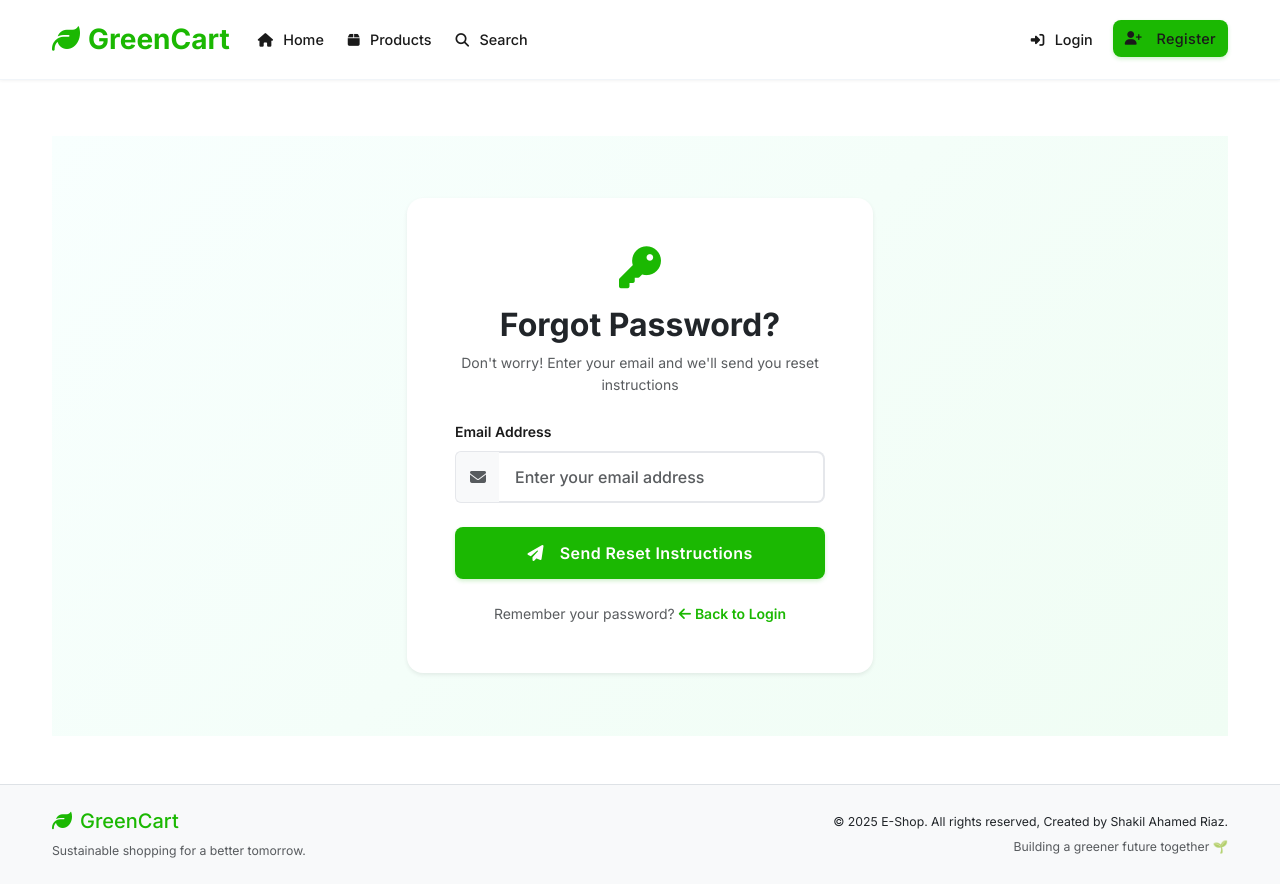
After one commit to shakilahamedriaz/E-Commerce-Application, a Django app: page /password-reset/ in a window 1280 px wide. The commit adds this page. Run offline with Django 5.2, Linux system fonts and the light colour scheme.

Commit message:
feat: forget pass verification is completed

```diff
--- a/e_shop/shop/forms.py
+++ b/e_shop/shop/forms.py
@@ -222,3 +222,50 @@ class AdvancedSearchForm(forms.Form):
         required=False,
         widget=forms.Select(attrs={'class': 'form-control'})
     )
+
+
+# Password Reset Forms
+class PasswordResetRequestForm(forms.Form):
+    email = forms.EmailField(
+        label="Email Address",
+        widget=forms.EmailInput(attrs={
+            'class': 'form-control',
+            'placeholder': 'Enter your email address',
+            'autocomplete': 'email'
+        })
+    )
+
+    def clean_email(self):
+        email = self.cleaned_data.get('email')
+        if not User.objects.filter(email=email).exists():
+            raise forms.ValidationError("No account found with this email address.")
+        return email
+
+
+class SetNewPasswordForm(forms.Form):
+    password1 = forms.CharField(
+        label="New Password",
+        widget=forms.PasswordInput(attrs={
+            'class': 'form-control',
+            'placeholder': 'Enter your new password'
+        }),
+        min_length=8,
+        help_text="Password must be at least 8 characters long."
+    )
+    password2 = forms.CharField(
+        label="Confirm New Password",
+        widget=forms.PasswordInput(attrs={
+            'class': 'form-control',
+            'placeholder': 'Confirm your new password'
+        })
+    )
+
+    def clean(self):
+        cleaned_data = super().clean()
+        password1 = cleaned_data.get('password1')
+        password2 = cleaned_data.get('password2')
+
+        if password1 and password2:
+            if password1 != password2:
+                raise forms.ValidationError("The two password fields must match.")
+        return cleaned_data
--- a/e_shop/shop/urls.py
+++ b/e_shop/shop/urls.py
@@ -7,6 +7,10 @@ urlpatterns = [
     path('login/', views.login_view, name="login"),
     path('register/', views.register_view, name="register"),
     path('logout/', views.logout_view, name="logout"),
+
+    # Password Reset URLs
+    path('password-reset/', views.password_reset_request, name='password_reset_request'),
+    path('password-reset-confirm/<uidb64>/<token>/', views.password_reset_confirm, name='password_reset_confirm'),
 
     path('', views.home, name='home'),
     path('products/', views.product_list, name='product_list'),
--- a/e_shop/shop/views.py
+++ b/e_shop/shop/views.py
@@ -4,11 +4,11 @@ from django.contrib.auth import login, logout, authenticate
 from .models import Category, Product, Rating, Cart, CartItem, Order, OrderItem, Wishlist, StockAlert, UserNotification, ProductReview, UserImpact, Badge, UserBadge, EnvironmentalImpact
 from .services.alternatives import greener_alternative, swap_ladder
 from django.contrib import messages
-from .forms import UserRegistrationForm, UserLoginForm, RatingForm, CheckoutForm, ProductReviewForm, StockAlertForm, AdvancedSearchForm
+from .forms import UserRegistrationForm, UserLoginForm, RatingForm, CheckoutForm, ProductReviewForm, StockAlertForm, AdvancedSearchForm, PasswordResetRequestForm, SetNewPasswordForm
 from django.contrib.auth.decorators import login_required
 from django.db.models import Q, Min, Max, Avg, Count
 from django.contrib.auth.decorators import login_required
-from .utils import generate_sslcommerz_payment, send_order_confirmation_email
+from .utils import generate_sslcommerz_payment, send_order_confirmation_email, send_password_reset_email
 from decimal import Decimal
 from .services.budget import budget_status, update_budget
 from .services.simulator import project_scenario
@@ -25,6 +25,10 @@ from .services.carbon_intelligence import (
 from django.http import JsonResponse
 from django.core.paginator import Paginator
 from django.utils import timezone
+from django.contrib.auth.tokens import default_token_generator
+from django.utils.http import urlsafe_base64_decode
+from django.utils.encoding import force_str
+from django.contrib.auth.models import User
 
 
 
@@ -1018,3 +1022,71 @@ def enhanced_product_detail(request, slug):
         'alternative': alternative,
         'ladder': ladder,
     })
+
+
+# =================== Password Reset Views =================== #
+
+def password_reset_request(request):
+    """Handle password reset request"""
+    if request.method == 'POST':
+        form = PasswordResetRequestForm(request.POST)
+        if form.is_valid():
+            email = form.cleaned_data['email']
+            try:
+                # Handle multiple users with same email - get the first one
+                user = User.objects.filter(email=email).first()
+                if user:
+                    email_sent = send_password_reset_email(user, request)
+                    if email_sent:
+                        messages.success(request,
+                            f'Password reset instructions have been sent to {email}. '
+                            'Please check your email and follow the instructions.')
+                        return redirect('shop:login')
+                    else:
+                        messages.error(request, 'Failed to send password reset email. Please try again.')
+                else:
+                    # This shouldn't happen due to form validation, but just in case
+                    messages.error(request, 'No account found with this email address.')
+            except Exception as e:
+                messages.error(request, 'An error occurred while processing your request. Please try again.')
+                print(f"Password reset error: {e}")
+        else:
+            messages.error(request, 'Please enter a valid email address.')
+    else:
+        form = PasswordResetRequestForm()
+
+    return render(request, 'shop/password_reset_request.html', {'form': form})
+
+
+def password_reset_confirm(request, uidb64, token):
+    """Handle password reset confirmation with token validation"""
+    try:
+        uid = force_str(urlsafe_base64_decode(uidb64))
+        user = User.objects.get(pk=uid)
+    except (TypeError, ValueError, OverflowError, User.DoesNotExist):
+        user = None
+
+    if user is not None and default_token_generator.check_token(user, token):
+        if request.method == 'POST':
+            form = SetNewPasswordForm(request.POST)
+            if form.is_valid():
+                password = form.cleaned_data['password1']
+                user.set_password(password)
+                user.save()
+                messages.success(request,
+                    'Your password has been successfully reset. You can now log in with your new password.')
+                return redirect('shop:login')
+            else:
+                messages.error(request, 'Please correct the errors below.')
+        else:
+            form = SetNewPasswordForm()
+
+        return render(request, 'shop/password_reset_confirm.html', {
+            'form': form,
+            'uidb64': uidb64,
+            'token': token
+        })
+    else:
+        messages.error(request,
+            'The password reset link is invalid or has expired. Please request a new password reset.')
+        return redirect('shop:password_reset_request')
--- a/e_shop/templates/shop/base.html
+++ b/e_shop/templates/shop/base.html
@@ -3,7 +3,7 @@
 <head>
     <meta charset="UTF-8">
     <meta name="viewport" content="width=device-width, initial-scale=1.0">
-    <title>{% block title %}E-Shop{% endblock %}</title>
+    <title>{% block title %}GreenCart{% endblock %}</title>
 
     <!-- Bootstrap CSS -->
     <link href="https://cdn.jsdelivr.net/npm/bootstrap@5.3.2/dist/css/bootstrap.min.css" rel="stylesheet">
@@ -647,7 +647,7 @@
     <nav class="navbar navbar-expand-lg">
         <div class="container">
             <a class="navbar-brand" href="{% url 'shop:home' %}">
-                <i class="fas fa-leaf me-2"></i>E-Shop
+                <i class="fas fa-leaf me-2"></i>GreenCart
             </a>
 
             <button class="navbar-toggler" type="button" data-bs-toggle="collapse" data-bs-target="#navbarNav">
@@ -794,12 +794,12 @@
             <div class="row align-items-center">
                 <div class="col-md-6 text-md-start text-center">
                     <h5 class="mb-2 text-primary">
-                        <i class="fas fa-leaf me-2"></i>E-Shop
+                        <i class="fas fa-leaf me-2"></i>GreenCart
                     </h5>
                     <p class="text-muted mb-0 small">Sustainable shopping for a better tomorrow.</p>
                 </div>
                 <div class="col-md-6 text-md-end text-center mt-3 mt-md-0">
-                    <p class="mb-1 text-dark small">&copy; 2025 E-Shop. All rights reserved.</p>
+                    <p class="mb-1 text-dark small">&copy; 2025 E-Shop. All rights reserved, Created by Shakil Ahamed Riaz.</p>
                     <small class="text-muted">Building a greener future together 🌱</small>
                 </div>
             </div>
--- a/e_shop/templates/shop/login.html
+++ b/e_shop/templates/shop/login.html
@@ -1,7 +1,7 @@
 {% extends 'shop/base.html' %}
 {% load socialaccount %}
 
-{% block title %}Sign In | E-Shop{% endblock %}
+{% block title %}Sign In | GreenCart{% endblock %}
 
 {% block content %}
 <!-- Auth Container -->
@@ -63,7 +63,7 @@
                                         Remember me
                                     </label>
                                 </div>
-                                <a href="#" class="text-decoration-none text-primary fw-semibold small">
+                                <a href="{% url 'shop:password_reset_request' %}" class="text-decoration-none text-primary fw-semibold small">
                                     Forgot password?
                                 </a>
                             </div>
--- /dev/null
+++ b/e_shop/templates/shop/password_reset_request.html
@@ -0,0 +1,174 @@
+{% extends 'shop/base.html' %}
+
+{% block title %}Reset Password | E-Shop{% endblock %}
+
+{% block content %}
+<!-- Auth Container -->
+<div class="auth-section">
+    <div class="container">
+        <div class="row justify-content-center">
+            <div class="col-md-6 col-lg-5">
+                <!-- Auth Card -->
+                <div class="card border-0 shadow-sm auth-card">
+                    <div class="card-body p-4 p-md-5">
+                        <!-- Header -->
+                        <div class="text-center mb-4">
+                            <div class="auth-icon mb-3">
+                                <i class="fas fa-key fa-3x text-primary"></i>
+                            </div>
+                            <h2 class="fw-bold text-dark mb-2">Forgot Password?</h2>
+                            <p class="text-muted">Don't worry! Enter your email and we'll send you reset instructions</p>
+                        </div>
+
+                        <!-- Display Messages -->
+                        {% if messages %}
+                            {% for message in messages %}
+                                <div class="alert alert-{{ message.tags }} alert-dismissible fade show" role="alert">
+                                    {{ message }}
+                                    <button type="button" class="btn-close" data-bs-dismiss="alert"></button>
+                                </div>
+                            {% endfor %}
+                        {% endif %}
+
+                        <!-- Password Reset Request Form -->
+                        <form method="post" class="auth-form">
+                            {% csrf_token %}
+
+                            <!-- Email Field -->
+                            <div class="form-group mb-4">
+                                <label for="{{ form.email.id_for_label }}" class="form-label fw-semibold">Email Address</label>
+                                <div class="input-group">
+                                    <span class="input-group-text bg-light border-end-0">
+                                        <i class="fas fa-envelope text-muted"></i>
+                                    </span>
+                                    {{ form.email }}
+                                </div>
+                                {% if form.email.errors %}
+                                    <div class="text-danger mt-2 small">
+                                        {% for error in form.email.errors %}
+                                            {{ error }}
+                                        {% endfor %}
+                                    </div>
+                                {% endif %}
+                            </div>
+
+                            <!-- Submit Button -->
+                            <div class="d-grid mb-4">
+                                <button type="submit" class="btn btn-primary btn-lg fw-semibold">
+                                    <i class="fas fa-paper-plane me-2"></i>Send Reset Instructions
+                                </button>
+                            </div>
+                        </form>
+
+                        <!-- Back to Login -->
+                        <div class="text-center">
+                            <span class="text-muted">Remember your password? </span>
+                            <a href="{% url 'shop:login' %}" class="text-decoration-none fw-semibold text-primary">
+                                <i class="fas fa-arrow-left me-1"></i>Back to Login
+                            </a>
+                        </div>
+                    </div>
+                </div>
+            </div>
+        </div>
+    </div>
+</div>
+
+<!-- Custom Styles -->
+<style>
+    .auth-section {
+        min-height: calc(100vh - 200px);
+        background: linear-gradient(135deg, #f8fffe 0%, #f0fdf4 100%);
+        display: flex;
+        align-items: center;
+        padding: 3rem 0;
+    }
+
+    .auth-card {
+        border-radius: var(--radius-xl);
+        transition: var(--transition);
+    }
+
+    .auth-card:hover {
+        transform: translateY(-2px);
+        box-shadow: var(--shadow-xl) !important;
+    }
+
+    .auth-icon {
+        animation: fadeInScale 0.6s ease-out;
+    }
+
+    @keyframes fadeInScale {
+        from {
+            opacity: 0;
+            transform: scale(0.8);
+        }
+        to {
+            opacity: 1;
+            transform: scale(1);
+        }
+    }
+
+    .input-group-text {
+        background: #f8f9fa;
+        border-color: #e5e7eb;
+        color: #6b7280;
+        padding: 0.75rem 0.875rem;
+    }
+
+    .form-control {
+        border-color: #e5e7eb;
+        padding: 0.75rem 1rem;
+        transition: var(--transition-fast);
+        border-left: none !important;
+    }
+
+    .form-control:focus {
+        border-color: var(--primary-color);
+        box-shadow: 0 0 0 0.2rem rgba(27, 184, 2, 0.1);
+    }
+
+    .input-group:focus-within .input-group-text {
+        border-color: var(--primary-color);
+        background: var(--primary-ultra-light);
+        color: var(--primary-color);
+    }
+
+    .btn-primary {
+        background: var(--primary-color);
+        border-color: var(--primary-color);
+        padding: 0.875rem 1.5rem;
+        font-weight: 600;
+        letter-spacing: 0.025em;
+        transition: var(--transition);
+    }
+
+    .btn-primary:hover {
+        background: var(--primary-dark);
+        border-color: var(--primary-dark);
+        transform: translateY(-1px);
+        box-shadow: var(--shadow-lg);
+    }
+
+    .alert {
+        border-radius: var(--radius-md);
+        border: none;
+        font-weight: 500;
+    }
+
+    .alert-success {
+        background: linear-gradient(135deg, #d1fae5 0%, #a7f3d0 100%);
+        color: #065f46;
+    }
+
+    .alert-error {
+        background: linear-gradient(135deg, #fee2e2 0%, #fecaca 100%);
+        color: #991b1b;
+    }
+
+    .text-danger {
+        color: #dc3545 !important;
+        font-weight: 500;
+    }
+</style>
+{% endblock %}
--- a/e_shop/templates/shop/profile.html
+++ b/e_shop/templates/shop/profile.html
@@ -67,7 +67,7 @@
             <a href="#" class="btn btn-outline-primary btn-sm">
               <i class="fas fa-edit me-2"></i>Edit Profile
             </a>
-            <a href="#" class="btn btn-outline-secondary btn-sm ms-2">
+            <a href="{% url 'shop:password_reset_request' %}" class="btn btn-outline-secondary btn-sm ms-2">
               <i class="fas fa-key me-2"></i>Change Password
             </a>
           </div>
--- a/e_shop/templates/shop/register.html
+++ b/e_shop/templates/shop/register.html
@@ -14,7 +14,7 @@
                         <div class="brand-icon mb-3">
                             <i class="fas fa-seedling"></i>
                         </div>
-                        <h1 class="register-title">Join E-Shop</h1>
+                        <h1 class="register-title">Join Now</h1>
                         <p class="register-subtitle">Create your account for eco-friendly shopping</p>
                     </div>
 
```
Also changed, not shown: e_shop/shop/utils.py (+39 -0 lines), e_shop/templates/shop/password_reset_confirm.html (added, +265 -0 lines), e_shop/templates/shop/password_reset_email.html (added, +100 -0 lines).
